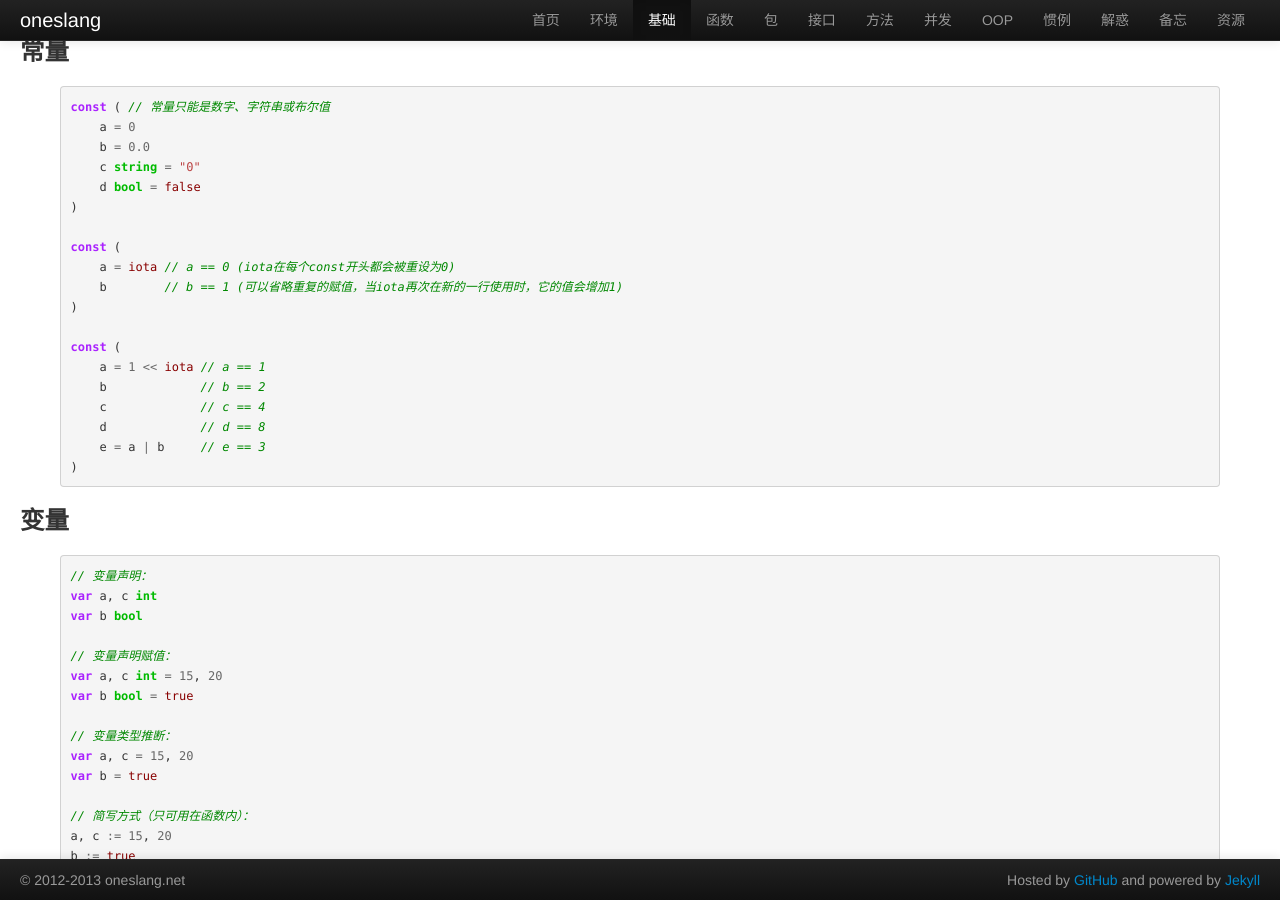
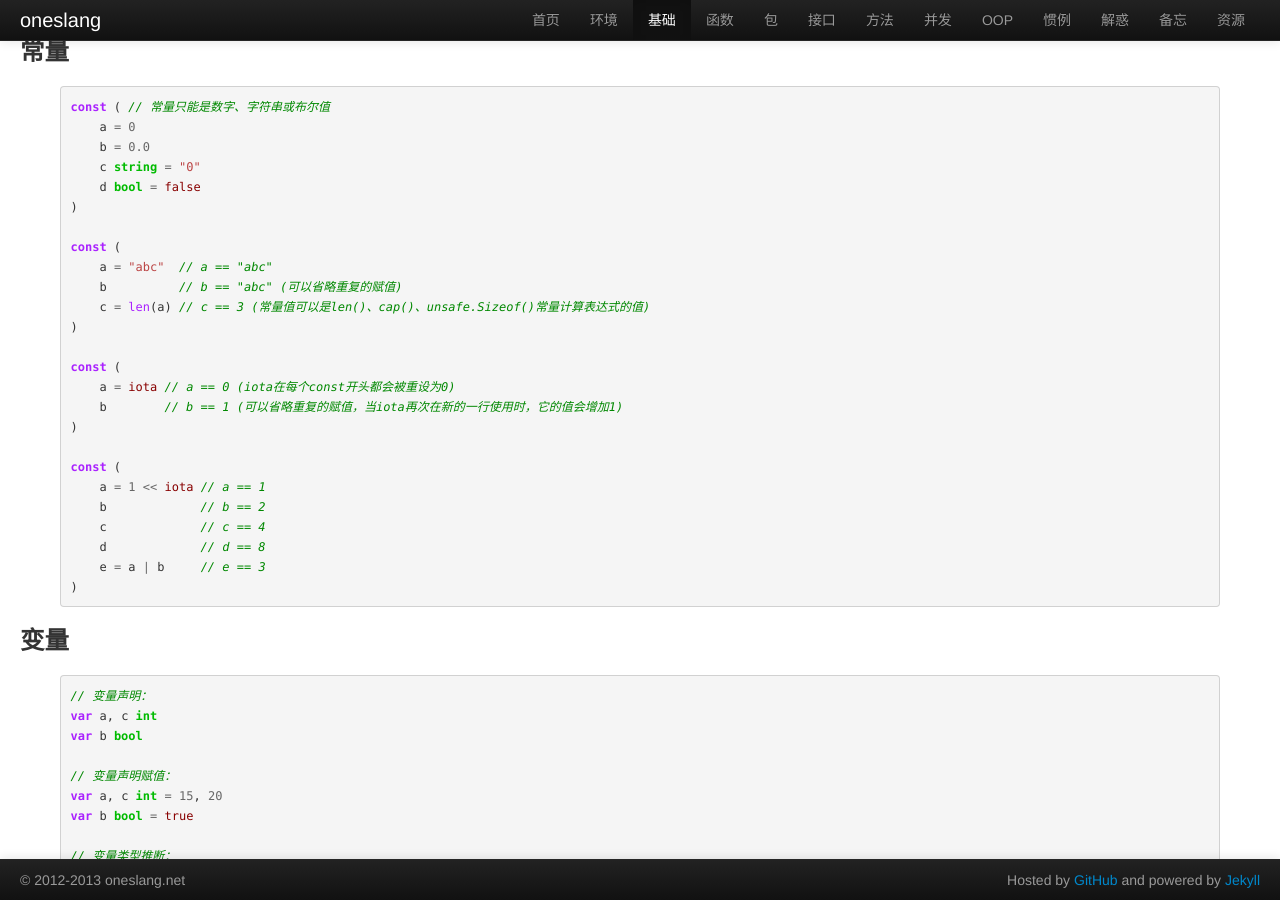
Before and after one commit to oneslang/oneslang.net, a Jekyll site: the page built from golang/basic.md, in a window 1280 px wide and 900 px high, scrolled down 1336 px. Built offline with Jekyll 4.4.1, drawn with Linux system fonts in a browser that asks for light colours.

Commit message:
add const

```diff
--- a/golang/basic.md
+++ b/golang/basic.md
@@ -65,6 +65,12 @@ const ( // 常量只能是数字、字符串或布尔值
     b = 0.0
     c string = "0"
     d bool = false
+)
+
+const (
+    a = "abc"  // a == "abc"
+    b          // b == "abc" (可以省略重复的赋值)
+    c = len(a) // c == 3 (常量值可以是len()、cap()、unsafe.Sizeof()常量计算表达式的值)
 )
 
 const (
```
